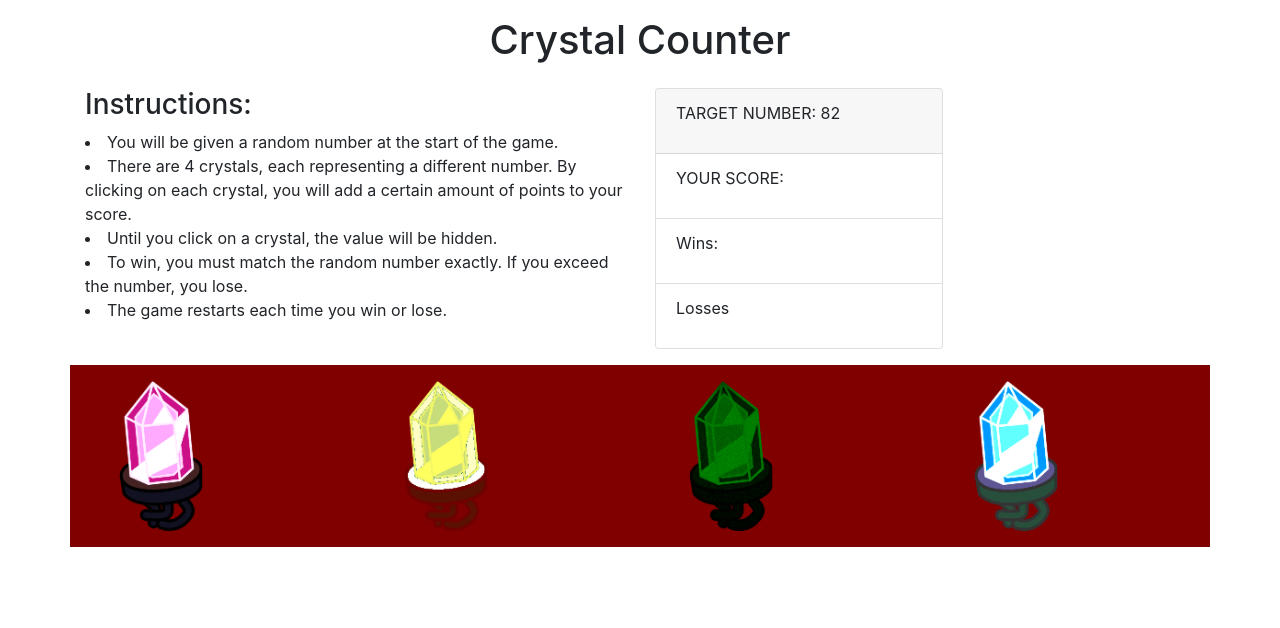
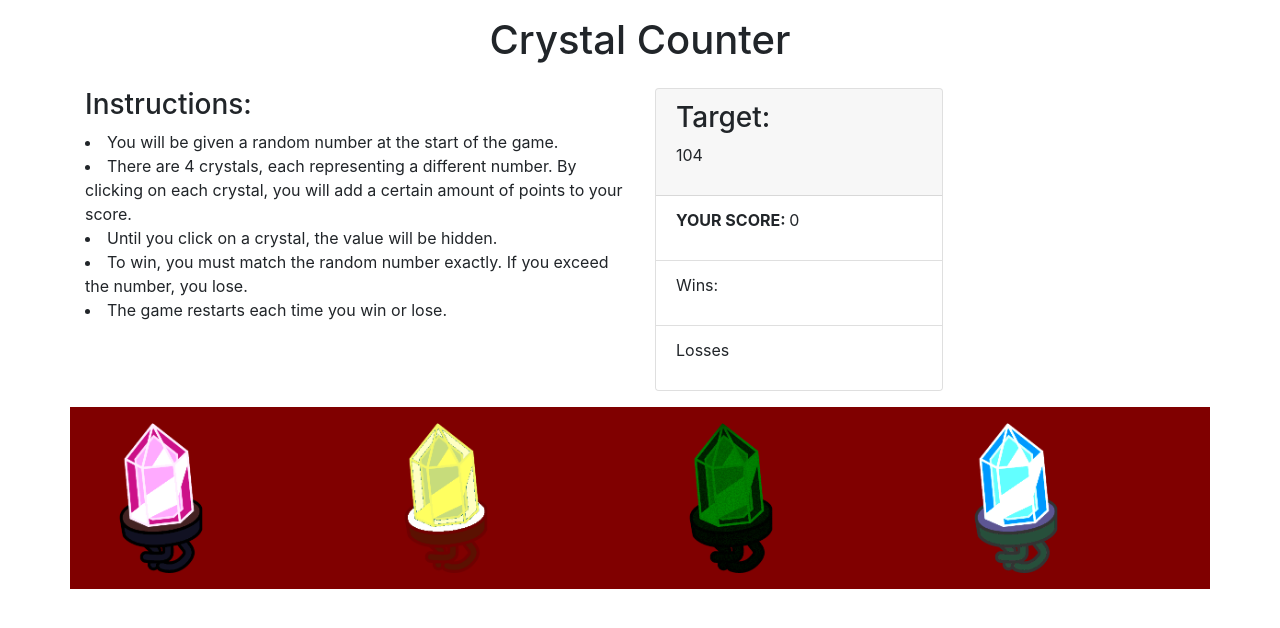
Before and after one commit to amabelledee/unit_4_game, a plain HTML site: page index.html in a window 1280 px wide. Drawn offline with nearby package versions, Linux system fonts and the light colour scheme.

Commit message:
completed game functionality

```diff
--- a/assets/javascript/game.js
+++ b/assets/javascript/game.js
@@ -1,13 +1,118 @@
-// declare variables
-var wins = 0;
-var losses = 0;
-var userSum = [];
-// ai chooses random number at start of game between 19 & 120
-var targetNum = Math.floor((Math.random() * 120) + 19);
-    $("#randNum").html("TARGET NUMBER: " + targetNum);
-// on click event for 4 crystals.
-// each crystal represents a random number between 1-12, on click will calculate a sum
-// if the sum of the crystal === random number, calculate wins
-// if sum of crystal does not exceed the random number, keep adding
-// if sum of cyrstals exceeds the random number, calculate loss
-// restart game when player loses or wins. ai generates new random number
+// Global Variables
+
+//Crystals
+var crystal = {
+    pink:
+    {
+      name: "t1",
+      value: 0
+    },
+    yellow:
+    {
+      name: "t2",
+      value: 0
+    },
+    green:
+    {
+      name: "t3",
+      value: 0
+    },
+    blue:
+    {
+      name: "t4",
+      value: 0
+    }
+  };
+
+// counters
+var winners = 0;
+var loser = 0;
+var userSum = 0;
+var targetNum = 0;
+
+// ai chooses random number for crystals and target
+var randNum = function(min, max) {
+    return Math.floor(Math.random() * (max - min + 1)) + min;
+  };
+
+// function to start and reset the game
+var startGame = function() {
+    userSum = 0;
+
+    // ai random number min and max
+    targetNum = randNum(19, 120);
+
+    // each crystal will get a random number with a min and max
+    crystal.pink.value = randNum (1, 12);
+    crystal.yellow.value = randNum (1, 12);
+    crystal.green.value = randNum (1, 12);
+    crystal.blue.value = randNum (1,12);
+
+    // shows target number and user number on page
+    $("#targetNumber").html("<h3>Target:</h3> " + targetNum);
+    $("#userSum").text(userSum);
+};
+
+// Winner restarts the game
+var winner = function() {
+
+    // User sum is greater than target number
+    if (userSum > targetNum) {
+      alert("YOU LOSE! Try again!");
+
+      // add loss to counter
+      loser++;
+
+      // update lost count on page
+      $("#losses").text(loser);
+
+      // Restart the game
+      startGame();
+    }
+
+    else if (userSum === targetNum) {
+      alert("WINNER WINNER!");
+
+      // add win to counter
+      winners++;
+
+      // update win count to page
+      $("#wins").text(winner);
+
+      // Restart the game
+      startGame();
+    }
+
+  };
+
+  // adding the crystal values together
+  var addCrystals = function(randCrystal) {
+
+    // update userSum
+    userSum += randCrystal.value;
+
+    // Updates userSum on page
+    $("#userSum").text(userSum);
+
+    // make sure to CALL winner funcion after adding crystals process has completed
+    winner();
+  };
+
+  // First start to the game
+  startGame();
+
+  $("#t1").click(function() {
+    addCrystals(crystal.pink);
+  });
+
+  $("#t2").click(function() {
+    addCrystals(crystal.yellow);
+  });
+
+  $("#t3").click(function() {
+    addCrystals(crystal.green);
+  });
+
+  $("#t4").click(function() {
+    addCrystals(crystal.blue);
+  });
--- a/index.html
+++ b/index.html
@@ -32,10 +32,10 @@
             <div class="col-6 mt-3">
                     <div class="card" style="width: 18rem;">
                             <div class="card-header">
-                              <p id="randNum"></P>
+                              <p id="targetNumber"></P>
                             </div>
                             <ul class="list-group list-group-flush">
-                              <li class="list-group-item"><p>YOUR SCORE:<span id="userSum"></span></p></li>
+                              <li class="list-group-item"><p><b>YOUR SCORE: </b><span id="userSum"></span></p></li>
                               <li class="list-group-item"><p>Wins:<span id="wins"></span></p></li>
                               <li class="list-group-item"><p>Losses<span id="losses"></span></p></li>
                             </ul>
```
Also changed, not shown: 1 other file.
